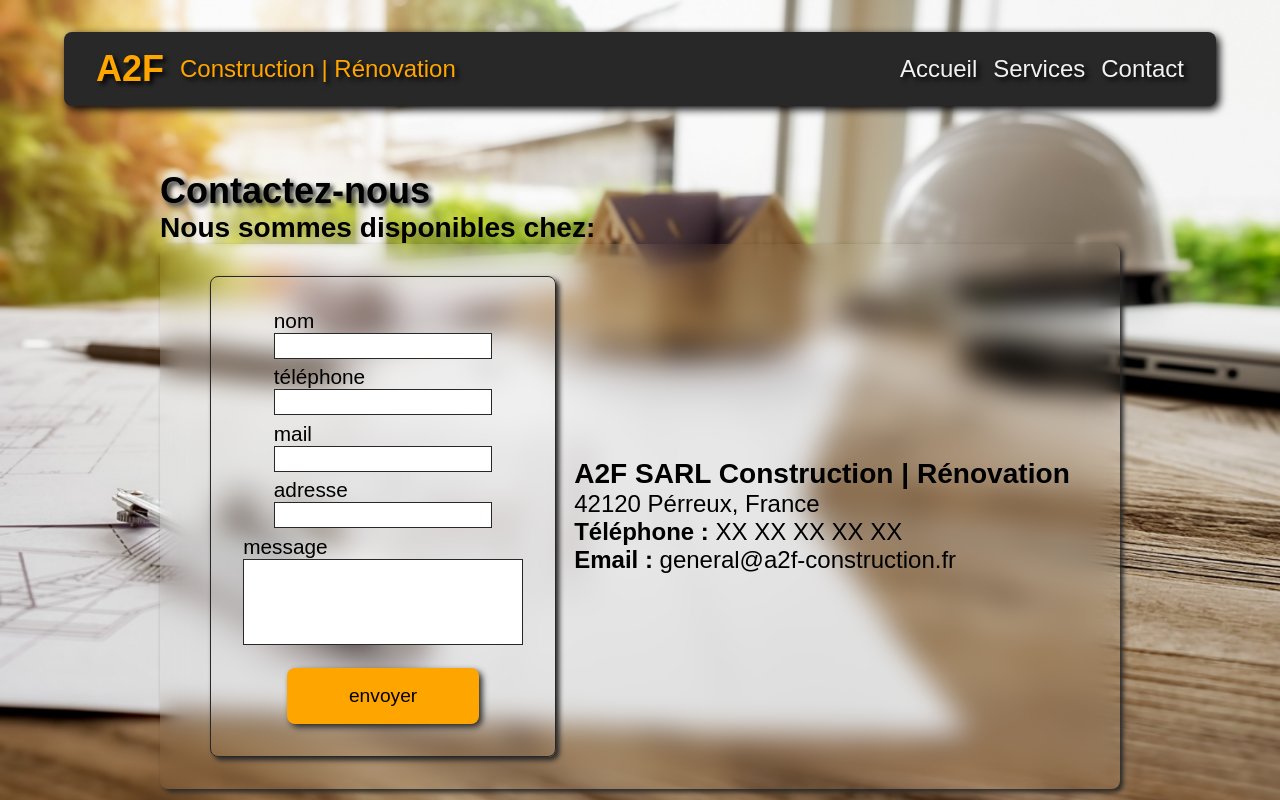
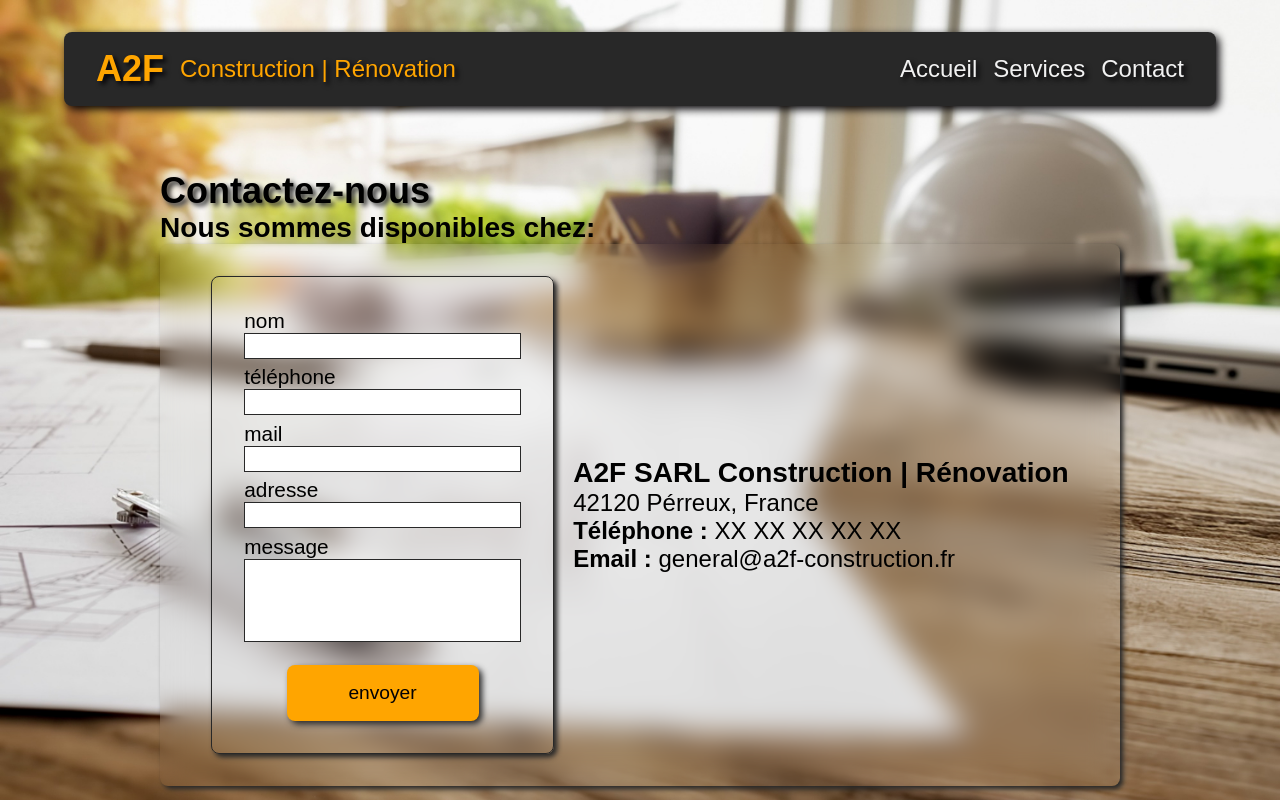
Before and after one commit to tabascum/construction-webpage, a plain HTML site: page contact.html in a window 1280 px wide. Shown: the top 800 px of the page. Drawn offline with Linux system fonts and the light colour scheme; a web font is replaced by a local one.

Commit message:
Fix form inputs size

```diff
--- a/css/main.css
+++ b/css/main.css
@@ -137,6 +137,7 @@ form {
   backdrop-filter: blur(2rem);
   border: 0.01rem solid var(--secondary);
   box-shadow: 0.2rem 0.2rem 0.3rem var(--secondary);
+  width: 100%;
 }
 
 form .button {
@@ -149,17 +150,20 @@ form .button {
   flex-direction: column;
   font-size: 1.3rem;
   font-family: "Kola", sans-serif;
+  width: 100%;
 }
 
 .form-field > input {
+  min-width: 16.5rem;
   padding: 0 0.3rem;
   line-height: 1.5rem;
   font-size: 1rem;
   border: 0.1rem solid var(--secondary);
 }
 
-.form-field textarea {
-  padding: 0.4rem;
+.form-field > textarea {
+  min-width: 15rem;
+  padding: 0.3rem;
   font-size: 1rem;
   resize: none;
   border: 0.1rem solid var(--secondary);
```
